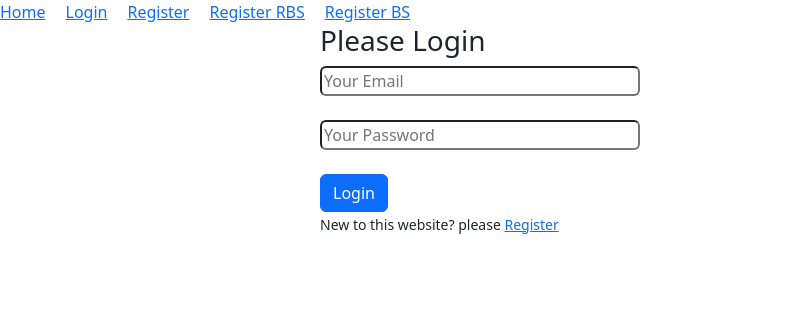
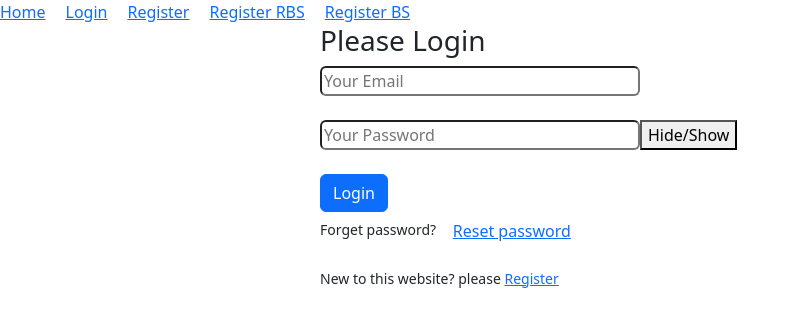
Before and after one commit to md-abir-alahe/email-password-auth-test, a React (Vite) app: page /login in a window 1280 px wide. Shown: the top 326 px of the page, without its empty margins (0-799 px from the left). Built offline with nearby package versions, Linux system fonts and the light colour scheme.

Commit message:
forget or reset password and update user name to firebase

```diff
--- a/src/components/Login/Login.jsx
+++ b/src/components/Login/Login.jsx
@@ -1,5 +1,5 @@
-import React, { useState } from 'react';
-import { getAuth, signInWithEmailAndPassword } from "firebase/auth";
+import React, { useRef, useState } from 'react';
+import { getAuth, sendPasswordResetEmail, signInWithEmailAndPassword } from "firebase/auth";
 import app from '../../firebase/firebase.config';
 import { Link } from 'react-router-dom';
 
@@ -10,6 +10,8 @@ const Login = () => {
 
     const [error, setError] = useState('');
     const [success, setSuccess] = useState('');
+    const emailRef = useRef();
+
 
     const handleLogin = (event) =>{
         event.preventDefault();
@@ -32,17 +34,49 @@ const Login = () => {
             setSuccess('');
         })
     }
+    // Handle reset password
+    const handleResetPassword = (event) =>{
+        console.log(emailRef.current.value)
+        const email = emailRef.current.value;
+        if(!email){
+            alert('Please enter your email address to reset your password');
+            return;
+        }
+        sendPasswordResetEmail(auth, email)
+        .then(()=>{
+            alert('Please check your email')
+        })
+        .catch(error=>{
+            console.log(error.message);
+            setError(error.message);
+        })
+    }
+    // password hide and show button
+    const [hideOrShow, setHideOrShow]= useState('password');
+
+    const handlePasswordHideOrShow = () =>{
+        if(hideOrShow==='password'){
+            setHideOrShow('text')
+        }
+        else{
+            setHideOrShow('password')
+        }
+    }
+
 
     return (
         <div className='w-50 mx-auto'>
             <h3>Please Login</h3>
             <form onSubmit={handleLogin}>
-                <input className='w-50 mb-4 rounded' type="email" name="email" id="email" placeholder='Your Email' required />
+                <input ref={emailRef} className='w-50 mb-4 rounded' type="email" name="email" id="email" placeholder='Your Email' required />
+
                 <br />
-                <input className='w-50 mb-4 rounded' type="password" name="password" id="password" placeholder='Your Password' required />
+                <input className='w-50 mb-4 rounded' type={hideOrShow} name="password" id="password" placeholder='Your Password' required />
+                <button onClick={handlePasswordHideOrShow}>Hide/Show</button>
                 <br />
                 <input className='btn btn-primary' type="submit" value="Login" />
             </form>
+            <p><small>Forget password? <Link><button onClick={handleResetPassword} className='btn btn-link'>Reset password</button></Link></small></p>
             <p><small>New to this website? please <Link to={`/register`}>Register</Link></small></p>
             <p className='text-danger'>{error}</p>
             <p className='text-success'>{success}</p>
--- a/src/components/Register/Register.jsx
+++ b/src/components/Register/Register.jsx
@@ -1,5 +1,5 @@
 import React, { useState } from 'react';
-import { getAuth, createUserWithEmailAndPassword, sendEmailVerification  } from "firebase/auth";
+import { getAuth, createUserWithEmailAndPassword, sendEmailVerification, updateProfile  } from "firebase/auth";
 import app from '../../firebase/firebase.config';
 import { Link } from 'react-router-dom';
 
@@ -23,7 +23,8 @@ const Register = () => {
         // 2. collect form data
         const email = event.target.email.value;
         const password = event.target.password.value;
-        // console.log(email, password);
+        const name = event.target.name.value;
+        console.log(name, email, password);
         // create use by using firebase
 
         // validate password
@@ -53,6 +54,7 @@ const Register = () => {
             setSuccess('User has been created successfully');
             // calling email verification function and passing the parameter
             sendVerificationEmail(loggedUser);
+            updateUserData(loggedUser, name)
         })
         .catch(error => {
             console.log(error.message);
@@ -79,12 +81,27 @@ const Register = () => {
             alert('Please verify your email address');
         })
     }
+    // update user data
+    const updateUserData = (user, name)=>{
+        updateProfile(user,{
+            displayName: name
+        })
+        .then(()=>{
+            console.log('User name updated')
+        })
+        .catch(error=>{
+            console.log(error);
+            setError(error.message)
+        })
+    }
 
 
     return (
         <div onSubmit={handleSubmit} className='w-50 mx-auto'>
             <h3>Please Register</h3>
             <form onSubmit={handleSubmit}>
+                <input className='w-50 mb-4 rounded'  type="text" name="name" id="name" placeholder='Your Name' required />
+                <br />
                 <input className='w-50 mb-4 rounded'  onChange={handleEmailChange} type="email" name="email" id="email" placeholder='Your Email' required />
                 <br />
                 <input className='w-50 mb-4 rounded'  onBlur={handlePasswordBlur} type="password" name="password" id="password" placeholder='Your Password' required />
```
